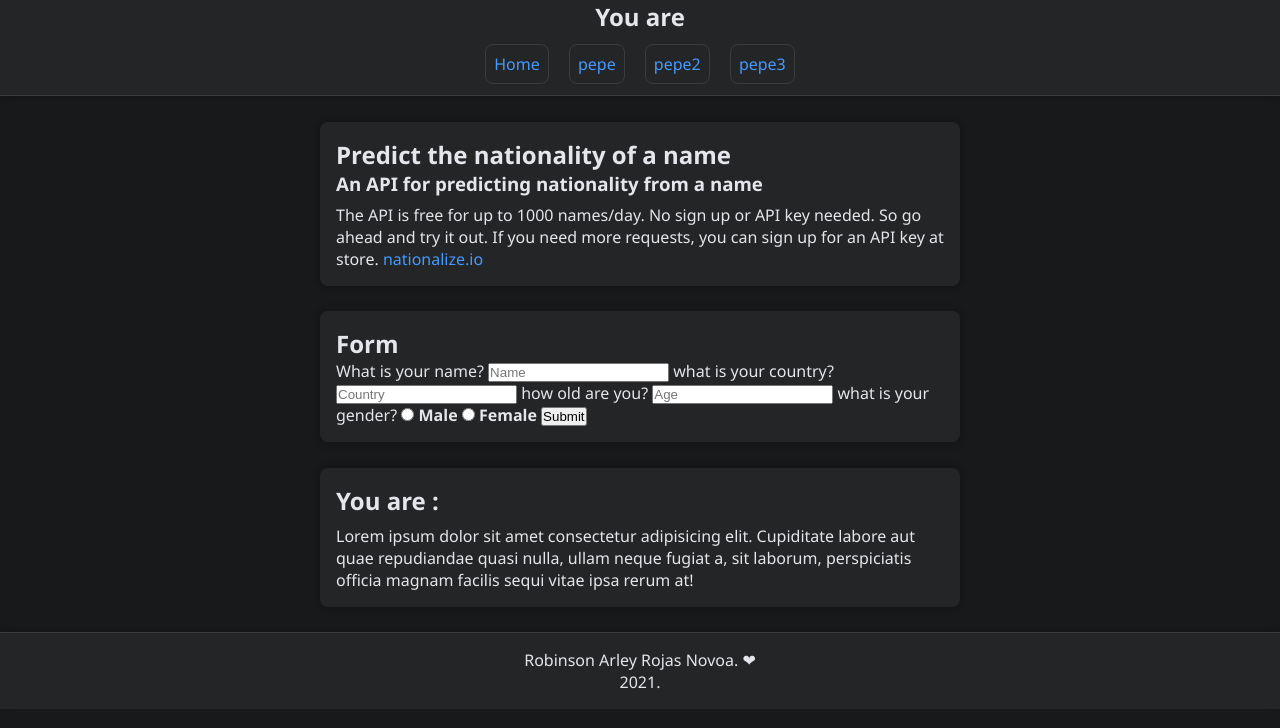
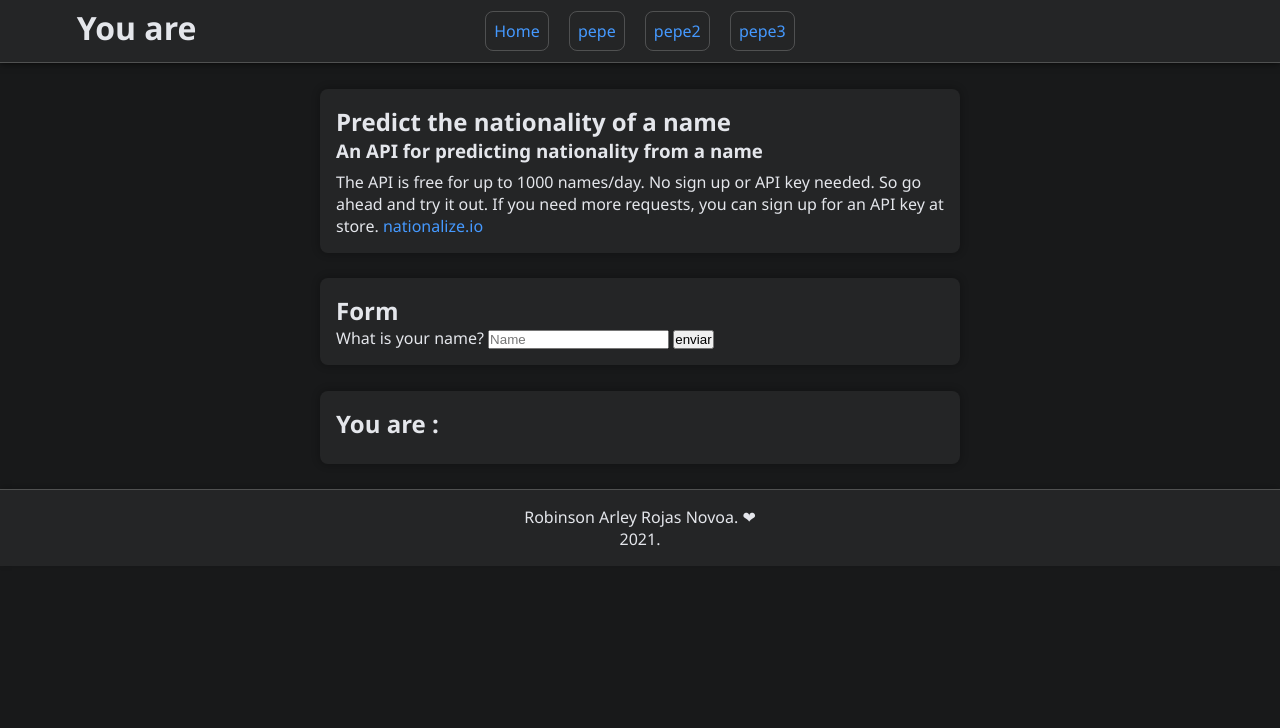
Before and after one commit to RobinsonRojas/You-are, a plain HTML site: page index.html in a window 1280 px wide. Drawn offline with Linux system fonts and the light colour scheme.

Commit message:
agragda api de names y mejora de estilo, funciona-1

```diff
--- a/index.html
+++ b/index.html
@@ -9,13 +9,13 @@
   </head>
   <body>
     <header>
+      <h1>You are</h1>
       <nav>
-        <h1>You are</h1>
         <ul class="main-nav">
-          <li class="main-nav__item"><a href="#">Home</a></li>
-          <li class="main-nav__item"><a href="#">pepe</a></li>
-          <li class="main-nav__item"><a href="#">pepe2</a></li>
-          <li class="main-nav__item"><a href="#">pepe3</a></li>
+          <li><a href="#">Home</a></li>
+          <li><a href="#">pepe</a></li>
+          <li><a href="#">pepe2</a></li>
+          <li><a href="#">pepe3</a></li>
         </ul>
       </nav>
     </header>
@@ -33,7 +33,8 @@
         </article>
         <article>
           <h2>Form</h2>
-          <form action="">
+
+          <!-- <form> -->
           <label for="name"><span>What is your name?</span></label>
           <input
             type="text"
@@ -41,9 +42,8 @@
             id="name"
             placeholder="Name"
             autocomplete="name"
-              required
           />
-
+          <!--
             <label for="country"><span>what is your country?</span></label>
             <input
               type="text"
@@ -80,19 +80,15 @@
               value="female"
               required
             />
-            <label for="genderF"><b>Female</b></label>
-            <input type="submit" />
-          </form>
+            <label for="genderF"><b>Female</b></label> -->
+          <!-- <input type="submit" /> -->
+          <button type="button" onclick="country().then(show);">enviar</button>
+          <!-- </form> -->
         </article>
 
         <article>
           <h2>You are :</h2>
-          <p>
-            Lorem ipsum dolor sit amet consectetur adipisicing elit. Cupiditate
-            labore aut quae repudiandae quasi nulla, ullam neque fugiat a, sit
-            laborum, perspiciatis officia magnam facilis sequi vitae ipsa rerum
-            at!
-          </p>
+          <p id="p"></p>
         </article>
       </section>
     </main>
@@ -103,5 +99,6 @@
         2021.
       </p>
     </footer>
+    <script src="js.js"></script>
   </body>
 </html>
--- /dev/null
+++ b/js.js
@@ -0,0 +1,19 @@
+async function country() {
+  let Name = document.getElementById("name").value;
+  const res = await fetch("https://api.nationalize.io/?name=" + Name);
+
+  const resJSON = await res.json();
+  console.log(resJSON);
+
+  if (!res.ok) {
+    let error = "name no fount";
+    alert(error);
+  }
+
+  return resJSON;
+}
+
+function show(n) {
+  console.log("n : ");
+  document.getElementById("p").innerHTML = n.country[0].country_id;
+}
--- a/style.css
+++ b/style.css
@@ -22,33 +22,41 @@ a:hover {
 
 header {
   background-color: rgb(36, 37, 38);
-  border-bottom: 1px solid rgb(58, 59, 60);
+  border-bottom: 1px solid rgba(255, 255, 255, 20%);
   box-shadow: 0 2px 7px 0 rgb(0 0 0 / 20%);
-  text-align: center;
-  position: -webkit-sticky;
+  box-shadow: 0 -1px 8px #000;
+  /* position: -webkit-sticky; */
   position: sticky;
   top: 0px;
 }
 
+header h1 {
+  position: absolute;
+  left: 6%;
+  margin: 6px 0px;
+}
+
 .main-nav {
+  text-align: center;
   padding: 20px;
 }
 
-.main-nav__item {
+.main-nav li {
   display: inline-block;
 }
 
-.main-nav__item a {
-  border: 1px solid rgb(58, 59, 60);
+.main-nav a {
+  border: 1px solid rgb(255, 255, 255, 20%);
   border-radius: 8px;
   padding: 8px;
   margin: 8px;
   text-decoration: none;
 }
 
-.main-nav__item a:hover {
+.main-nav a:hover {
   border: 1px solid;
   border-radius: 8px;
+  box-shadow: 0 0 7px 2px rgb(0 0 0 / 20%);
 }
 
 article {
@@ -65,7 +73,7 @@ article p {
 
 footer {
   background-color: rgb(36, 37, 38);
-  border-top: 1px solid rgb(58, 59, 60);
+  border-top: 1px solid rgba(255, 255, 255, 20%);
   box-shadow: 0 -2px 7px 0px rgb(0 0 0 / 20%);
   text-align: center;
 }
```
Lines whose indentation alone changed are shown as unchanged.
